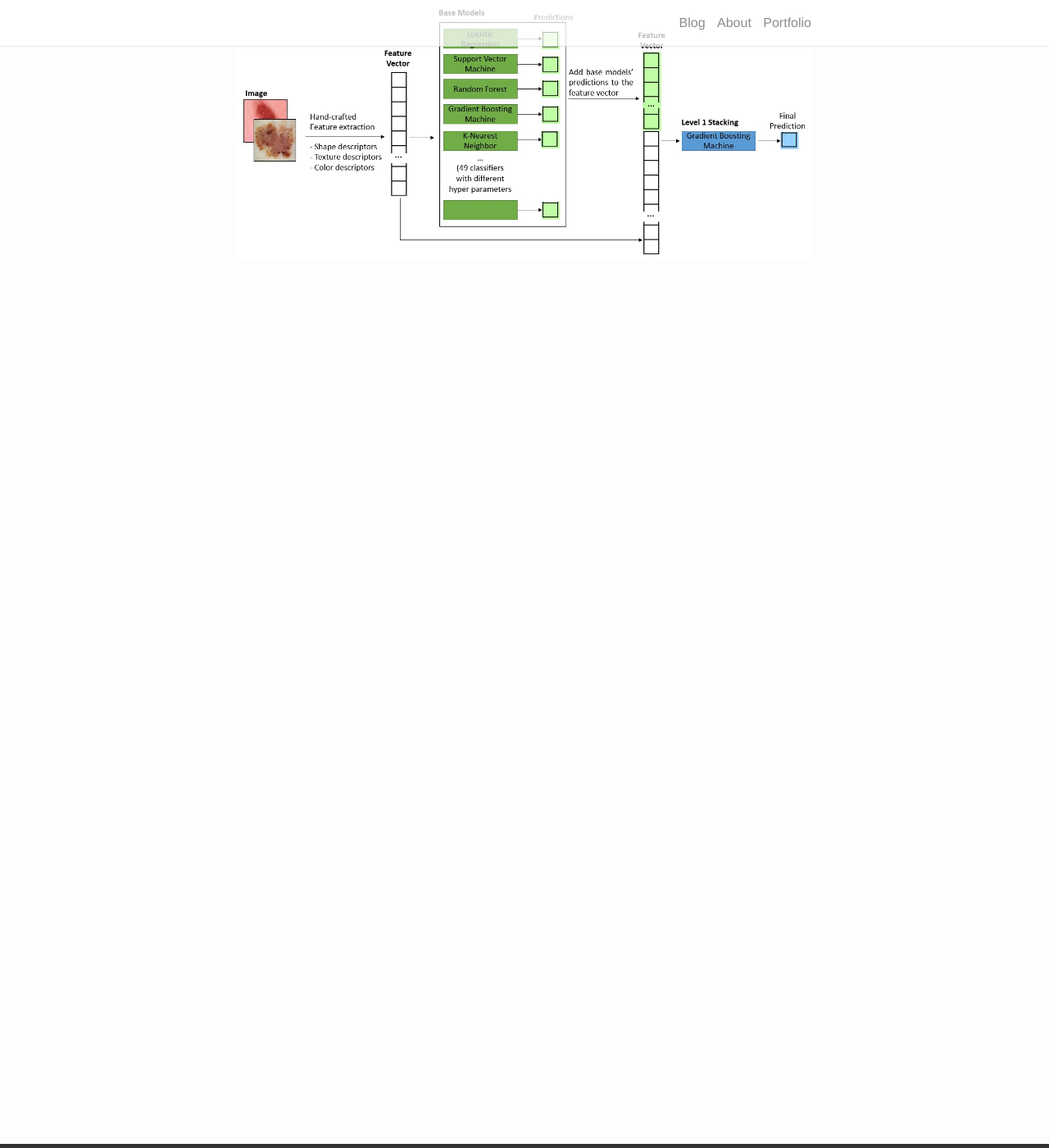
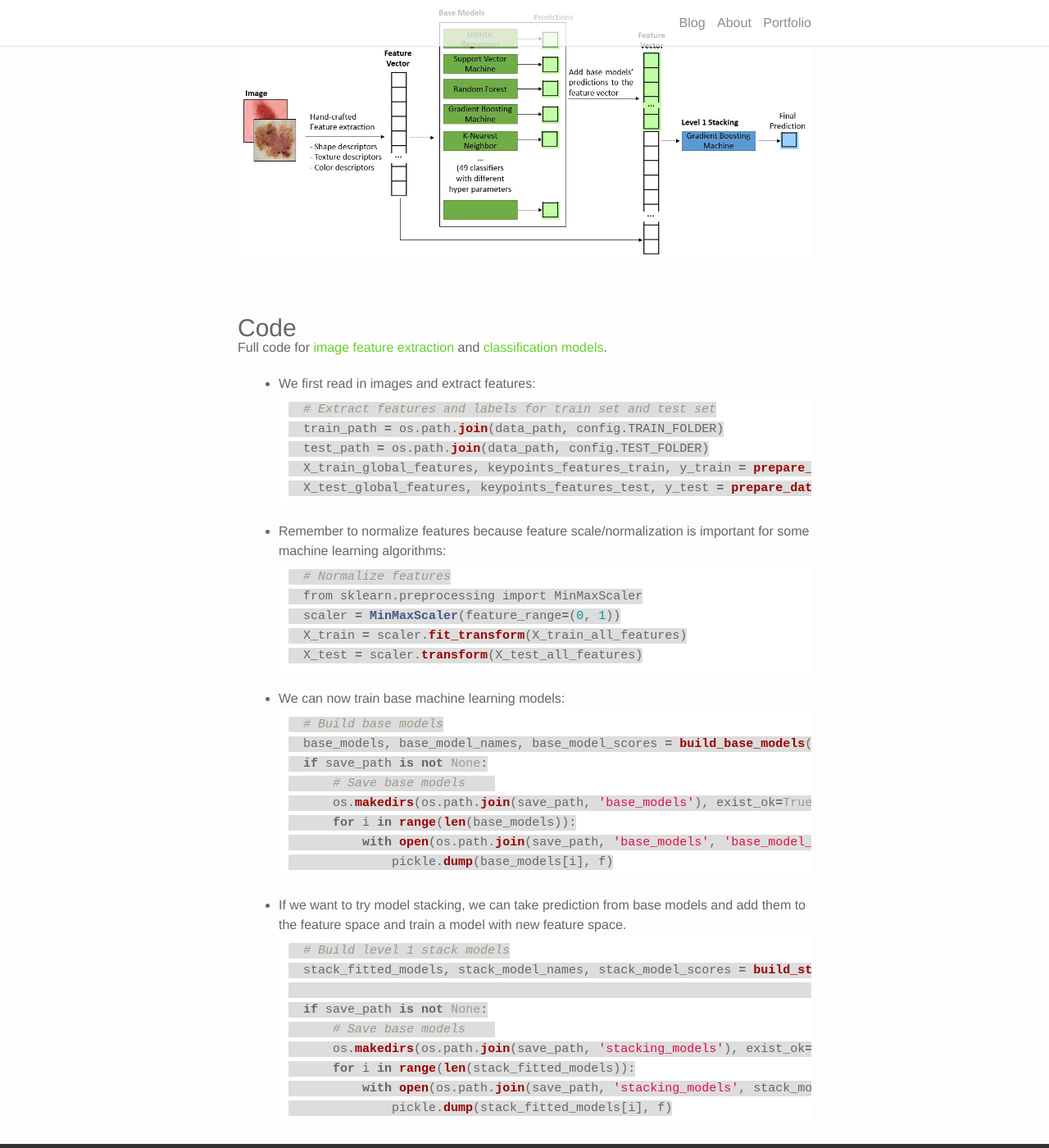
Before and after one commit to emeryanalytics/blog, a Jekyll site: the page built from _posts/2019-10-19-skin_lesion_classification_part_1.markdown, in a window 1280 px wide and 1400 px high, scrolled down 2042 px. Shown: the whole window at 82% size. Built offline with Jekyll 4.4.1, drawn with Linux system fonts in a browser that asks for light colours; nearby versions of some CDN libraries.

Commit message:
Add code for blog post 1

````diff
--- a/_posts/2019-10-19-skin_lesion_classification_part_1.markdown
+++ b/_posts/2019-10-19-skin_lesion_classification_part_1.markdown
@@ -51,4 +51,51 @@ We benchmark different base machine learning models from different classes of mo
 * Tree-based models (Random Forest, Gradient Boosting Tree)
 
 We also implement model stacking that combines prediction from these base models to see if it helps improve model accuracy. The intuition of model stacking is that different models might perform better in some sections of feature space and perform worse in other sections. Model stacking would pay more attentions to models that perfrom better in certain sections of feature space.<br/>
-<img src="{{ site.baseurl }}/img/skin_lesion_stacking_model.jpg" alt="" width="100%"><br/>
+<img src="{{ site.baseurl }}/img/skin_lesion_stacking_model.jpg" alt="" width="100%">
+
+<br/>
+### Code
+Full code for <a href="https://github.com/liambll/skin-lesion-classification/blob/master/models/feature_extraction.py">image feature extraction</a> and <a href="https://github.com/liambll/skin-lesion-classification/blob/master/models/stacking_model.py">classification models</a>.
+
+* We first read in images and extract features:
+```python
+    # Extract features and labels for train set and test set
+    train_path = os.path.join(data_path, config.TRAIN_FOLDER)
+    test_path = os.path.join(data_path, config.TEST_FOLDER)
+    X_train_global_features, keypoints_features_train, y_train = prepare_dataset(train_path, img_size=img_size)
+    X_test_global_features, keypoints_features_test, y_test = prepare_dataset(test_path, img_size=img_size)
+```
+
+* Remember to normalize features because feature scale/normalization is important for some machine learning algorithms:
+```python
+    # Normalize features
+    from sklearn.preprocessing import MinMaxScaler
+    scaler = MinMaxScaler(feature_range=(0, 1))
+    X_train = scaler.fit_transform(X_train_all_features)
+    X_test = scaler.transform(X_test_all_features)
+```
+
+* We can now train base machine learning models:
+```python
+    # Build base models
+    base_models, base_model_names, base_model_scores = build_base_models(X_train, y_train)
+    if save_path is not None:
+        # Save base models
+        os.makedirs(os.path.join(save_path, 'base_models'), exist_ok=True)
+        for i in range(len(base_models)):
+            with open(os.path.join(save_path, 'base_models', 'base_model_' + str(i+1) + '.pkl'), 'wb') as f:
+                pickle.dump(base_models[i], f)
+```
+
+* If we want to try model stacking, we can take prediction from base models and add them to the feature space and train a model with new feature space.
+```python
+    # Build level 1 stack models
+    stack_fitted_models, stack_model_names, stack_model_scores = build_stack_models(base_models.copy(),
+                                                                                    X_train, y_train)
+    if save_path is not None:
+        # Save base models
+        os.makedirs(os.path.join(save_path, 'stacking_models'), exist_ok=True)
+        for i in range(len(stack_fitted_models)):
+            with open(os.path.join(save_path, 'stacking_models', stack_model_names[i] + '.pkl'), 'wb') as f:
+                pickle.dump(stack_fitted_models[i], f)
+```
````
